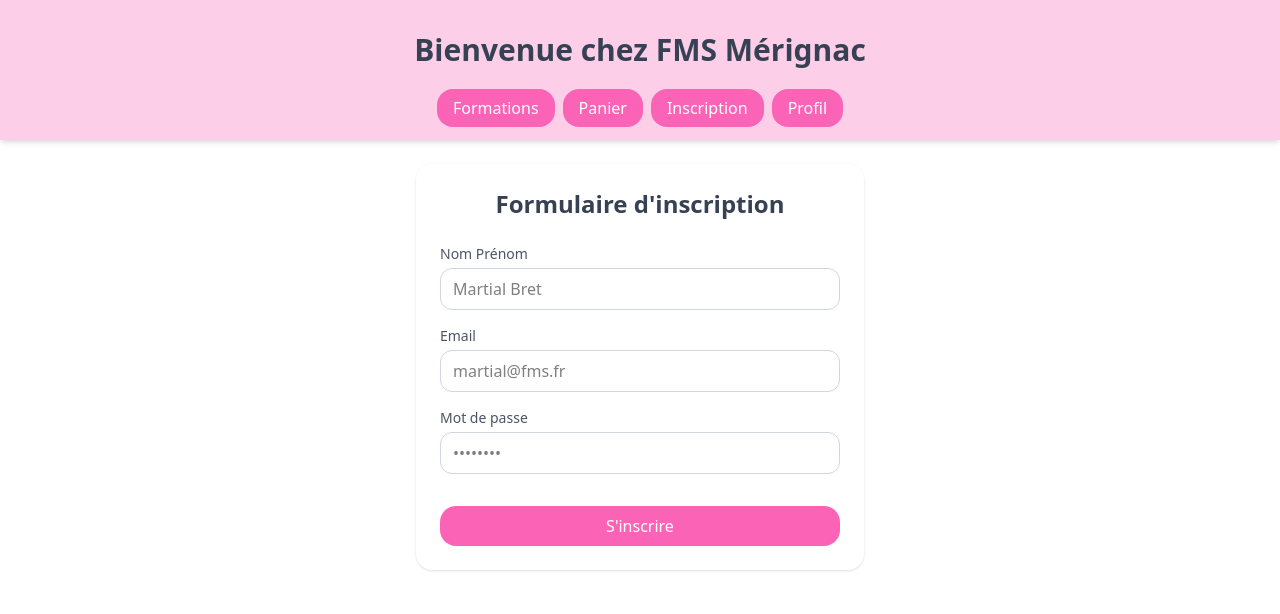
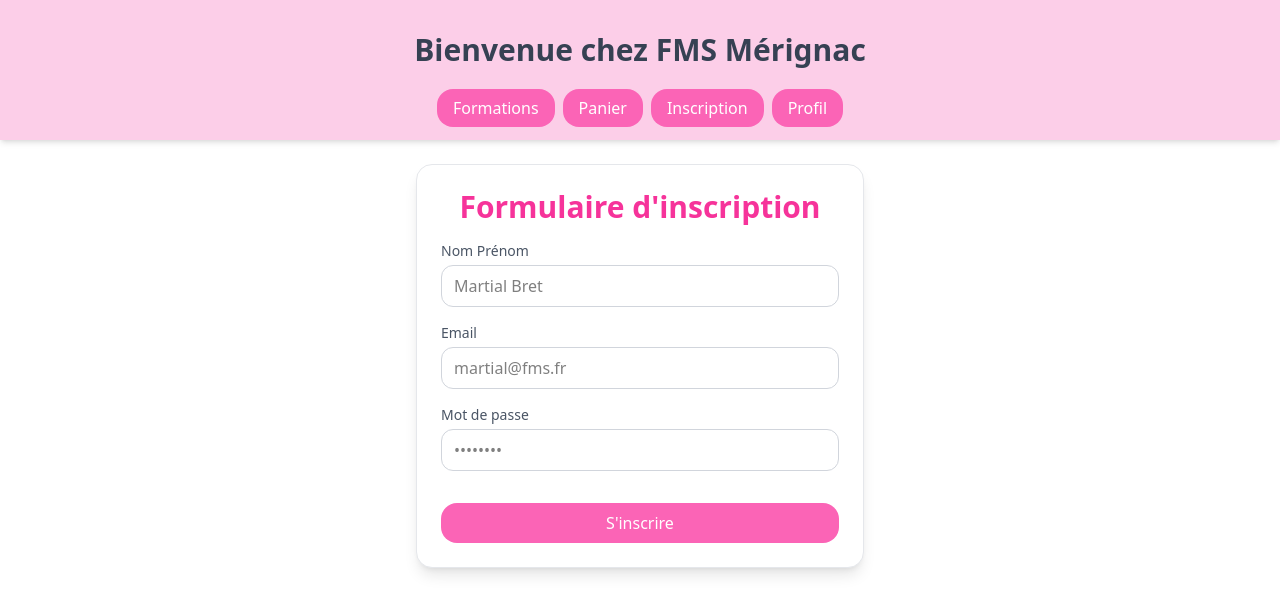
Before and after one commit to AmandineGrardLaurent/trainings-front-app, an Angular app: page /register in a window 1280 px wide. Shown: the top 614 px of the page. Built offline with nearby package versions, Linux system fonts and the light colour scheme.

Commit message:
feat: update registration form styling and structure

```diff
--- a/src/app/components/register/register.component.html
+++ b/src/app/components/register/register.component.html
@@ -1,5 +1,5 @@
-<div class="p-6 my-6 max-w-md mx-auto bg-white rounded-2xl shadow">
-  <h2 class="text-2xl font-semibold text-gray-700 mb-6 text-center">Formulaire d'inscription</h2>
+<div class="p-6 my-6 max-w-md mx-auto bg-white rounded-2xl shadow-lg border border-gray-200">
+  <h2 class="text-3xl font-bold mb-4 text-pink-500 text-center">Formulaire d'inscription</h2>
 
   <form class="space-y-4" [formGroup]="registerForm" (submit)="addUser()">
     <!-- Name -->
```
